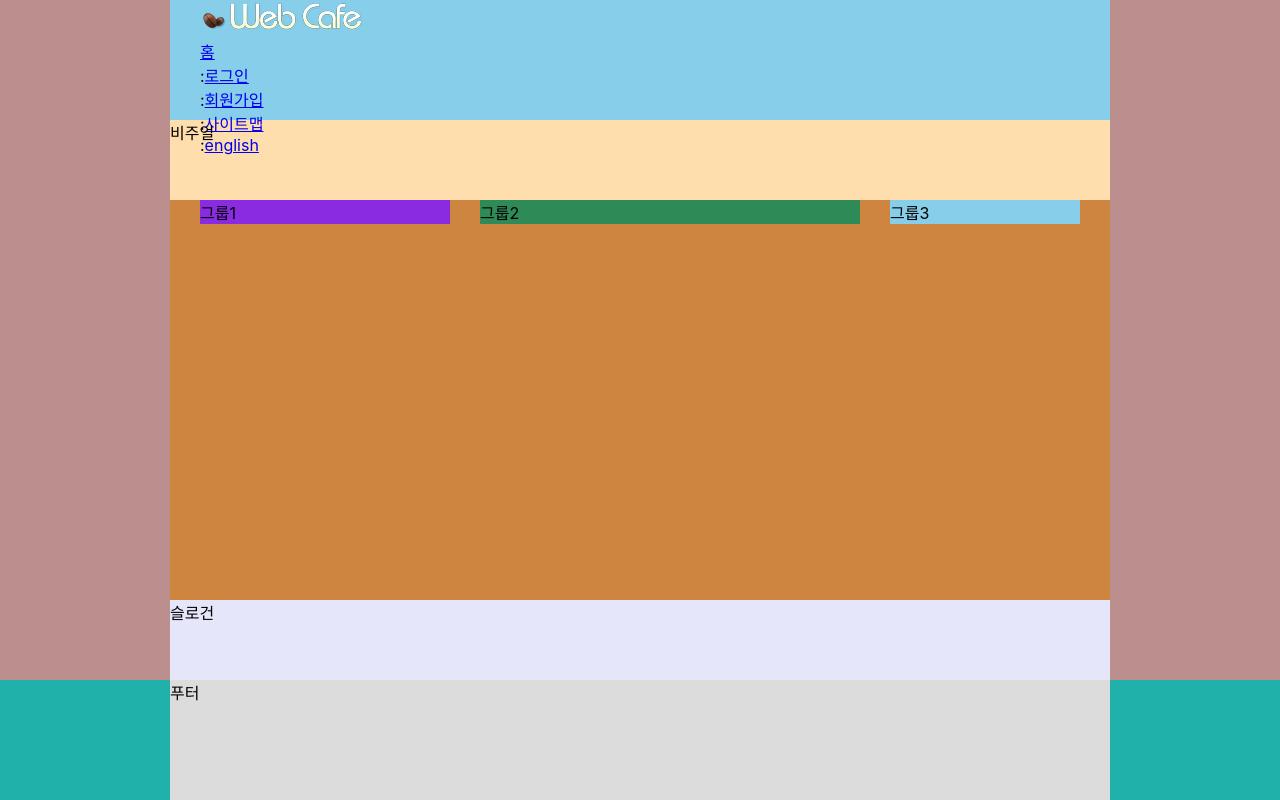
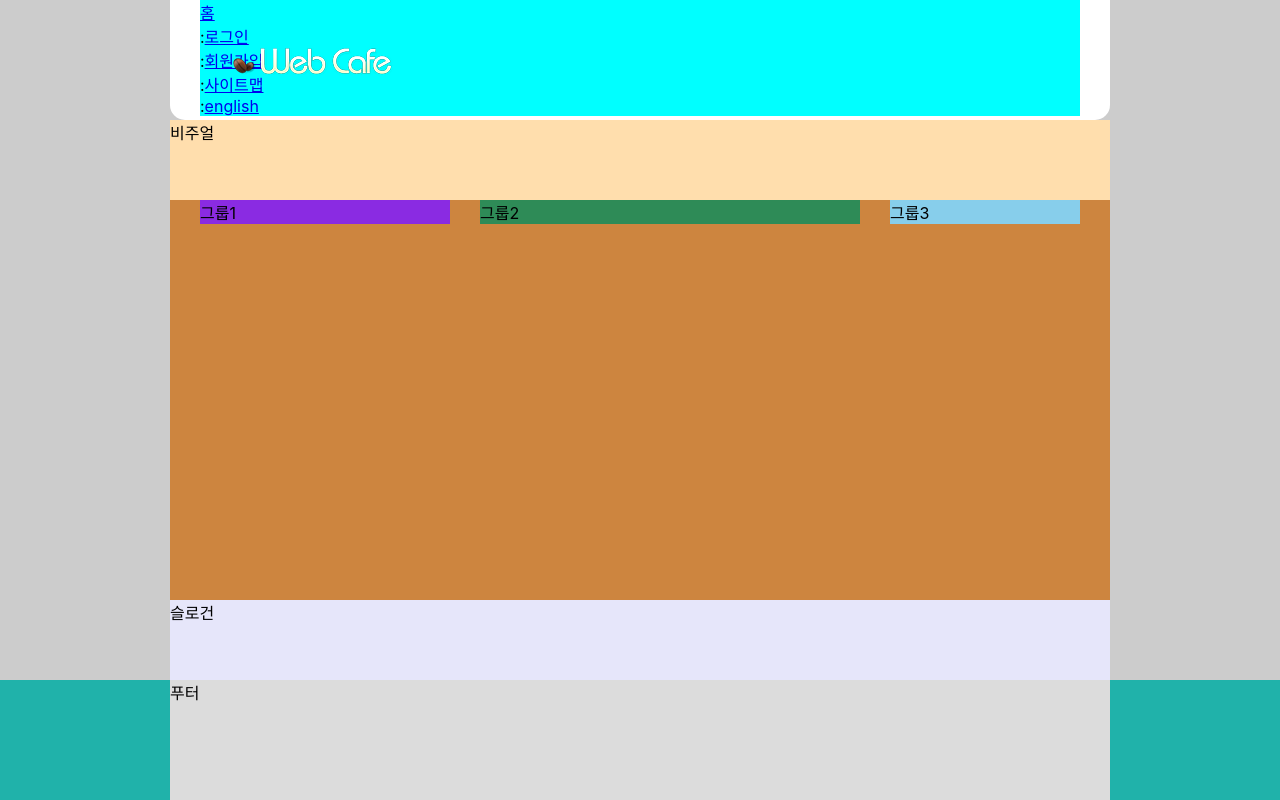
Before and after one commit to kimmoonju-102/HTML5, a plain HTML site: page index.html in a window 1280 px wide. Drawn offline with Linux system fonts and the light colour scheme; a web font is replaced by a local one.

Commit message:
로고 배치 완료

```diff
--- a/styles/style.css
+++ b/styles/style.css
@@ -8,7 +8,7 @@
 }
 /* 본문 스타일 */
 body {
-  background-color: rosybrown;
+  background-color: #ccc;
   font-family: "Pretendard Variable", Pretendard, -apple-system, BlinkMacSystemFont, system-ui, Roboto, "Helvetica Neue", "Segoe UI", "Apple SD Gothic Neo", "Noto Sans KR", "Malgun Gothic", "Apple Color Emoji", "Segoe UI Emoji", "Segoe UI Symbol", sans-serif;
 
 }
@@ -19,17 +19,36 @@ body {
   margin: 0 auto;
 
 }
+
 /* 헤더 */
 .header {
-  background-color:skyblue;
+  background-color:#fff;
   padding: 0 30px;
   height: 15vh;
+  /* 라운딩 처리 */
+  border-radius: 0 0 15px 15px;
+  position: relative;
 }
+
+/* 로고 */
+.logo {
+  position: absolute;
+  top: 45px;
+  left: 60px;
+}
+/* 상위 컨테이닝 블록기준: position: static이 아닌경우 */
+
+/* 텍스트 링크 모음 */
+.member {
+  background-color: aqua;
+}
+
 /* 비주얼 */
 .visual {
   background-color:navajowhite;
   height: 10vh;
 }
+
 /* 메인 */
 .main {
   background-color:peru;
@@ -63,6 +82,7 @@ body {
   background-color:lavender;
   height: 10vh;
 }
+
 /* 푸터 */
 .footer {
   background-color:lightseagreen;
```
